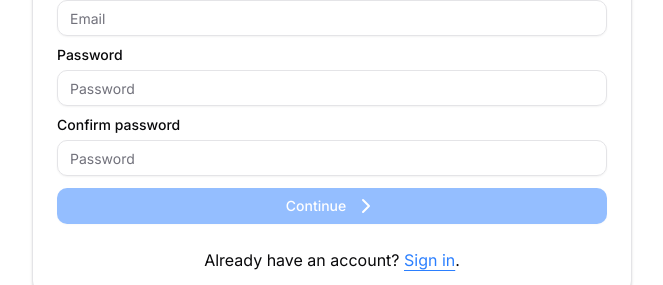
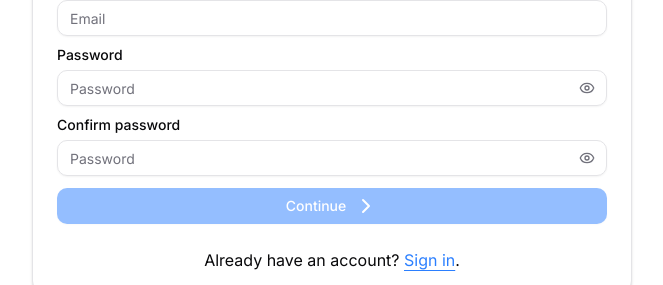
Before and after one commit to renato3x/techblitz-client-service, a React (Vite) app: page /signup in a window 1280 px wide. Shown: the part 343-628 px from the top of the page, without its empty margins (308-971 px from the left). Built offline with nearby package versions, Linux system fonts and the light colour scheme; no server answers.

Commit message:
feat: password input

```diff
--- /dev/null
+++ b/src/components/password-input.tsx
@@ -0,0 +1,29 @@
+import * as React from 'react';
+import { Eye, EyeOff } from 'lucide-react';
+import { Input } from './ui/input';
+
+export const PasswordInput = React.forwardRef<
+  HTMLInputElement,
+  React.InputHTMLAttributes<HTMLInputElement>
+>(function ({ className, ...props }, ref) {
+  const [showPassword, setShowPassword] = React.useState(false);
+
+  return (
+    <div className="relative">
+      <Input
+        ref={ref}
+        type={showPassword ? 'text' : 'password'}
+        className={`pr-10 ${className ?? ''}`}
+        {...props}
+      />
+      <button
+        type="button"
+        tabIndex={-1}
+        onClick={() => setShowPassword((prev) => !prev)}
+        className="absolute right-0 top-0 h-full px-3 flex items-center justify-center text-muted-foreground hover:cursor-pointer"
+      >
+        {showPassword ? <EyeOff className="h-4 w-4" /> : <Eye className="h-4 w-4" />}
+      </button>
+    </div>
+  );
+});
--- a/src/pages/settings/authentication.tsx
+++ b/src/pages/settings/authentication.tsx
@@ -1,6 +1,6 @@
+import { PasswordInput } from '@/components/password-input';
 import { Button } from '@/components/ui/button';
 import { Form, FormControl, FormField, FormItem, FormLabel, FormMessage } from '@/components/ui/form';
-import { Input } from '@/components/ui/input';
 import { authService } from '@/services/auth';
 import { notifier } from '@/utils/notifier';
 import { zodResolver } from '@hookform/resolvers/zod';
@@ -81,7 +81,7 @@ export function Authentication() {
               <FormItem>
                 <FormLabel>Current password</FormLabel>
                 <FormControl>
-                  <Input {...field} placeholder="Current password" type="password"/>
+                  <PasswordInput {...field} placeholder="Current password"/>
                 </FormControl>
                 <FormMessage className="text-xs"/>
               </FormItem>
@@ -95,11 +95,7 @@ export function Authentication() {
               <FormItem>
                 <FormLabel>New password</FormLabel>
                 <FormControl>
-                  <Input
-                    {...field}
-                    placeholder="New password"
-                    type="password"
-                  />
+                  <PasswordInput {...field} placeholder="New password"/>
                 </FormControl>
                 <FormMessage className="text-xs"/>
               </FormItem>
@@ -113,7 +109,7 @@ export function Authentication() {
               <FormItem>
                 <FormLabel>Confirm password</FormLabel>
                 <FormControl>
-                  <Input {...field} placeholder="Confirm password" type="password"/>
+                  <PasswordInput {...field} placeholder="Confirm password"/>
                 </FormControl>
                 <FormMessage className="text-xs"/>
               </FormItem>
--- a/src/pages/signin.tsx
+++ b/src/pages/signin.tsx
@@ -9,6 +9,7 @@ import { ChevronRight } from 'lucide-react';
 import { Link, useNavigate } from 'react-router-dom';
 import { authService } from '@/services/auth';
 import { useAppStore } from '@/store/app';
+import { PasswordInput } from '@/components/password-input';
 
 const formSchema = z.object({
   usernameOrEmail: z
@@ -71,7 +72,7 @@ export function SignIn() {
                   <FormItem>
                     <FormLabel>Password</FormLabel>
                     <FormControl>
-                      <Input {...field} placeholder="Password" type="password"/>
+                      <PasswordInput {...field} placeholder="Password"/>
                     </FormControl>
                     <FormMessage/>
                   </FormItem>
--- a/src/pages/signup.tsx
+++ b/src/pages/signup.tsx
@@ -13,6 +13,7 @@ import { Link, useNavigate } from 'react-router-dom';
 import { isEmail } from '@/utils';
 import { authService } from '@/services/auth';
 import { useAppStore } from '@/store/app';
+import { PasswordInput } from '@/components/password-input';
 
 const formSchema = z
   .object({
@@ -218,7 +219,7 @@ export function SignUp() {
                   <FormItem>
                     <FormLabel>Password</FormLabel>
                     <FormControl>
-                      <Input {...field} placeholder="Password" type="password"/>
+                      <PasswordInput {...field} placeholder="Password"/>
                     </FormControl>
                     <FormMessage className="text-xs"/>
                   </FormItem>
@@ -232,7 +233,7 @@ export function SignUp() {
                   <FormItem>
                     <FormLabel>Confirm password</FormLabel>
                     <FormControl>
-                      <Input {...field} placeholder="Password" type="password"/>
+                    <PasswordInput {...field} placeholder="Password"/>
                     </FormControl>
                     <FormMessage className="text-xs"/>
                   </FormItem>
```
